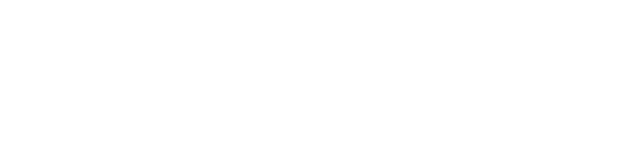
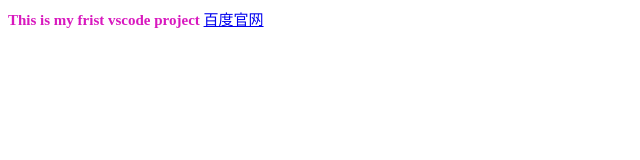
Before and after one commit to pioneerQu/vuetest, a plain HTML site: page html/vscodetest.html in a window 1280 px wide. Shown: the whole page, without its empty margins (0-640 px from the left). Drawn offline with Linux system fonts and the light colour scheme.

Commit message:
第三次更改

```diff
--- a/css/vscodetest.css
+++ b/css/vscodetest.css
@@ -0,0 +1,4 @@
+#nav{
+    font-size: 15px;
+    color: rgb(216, 24, 190);
+}
--- a/html/vscodetest.html
+++ b/html/vscodetest.html
@@ -0,0 +1,11 @@
+<html>
+    <head>
+        <link rel="stylesheet" href="../css/vscodetest.css">
+    </head>
+    <body>
+        <div id="nav">
+            <span><b>This is my frist vscode project</b></span>
+            <span><a href="http://www.baidu.com">百度官网</a></span>
+        </div>
+    </body>
+</html>
```
Also changed, not shown: index.html (+20 -1 lines).
